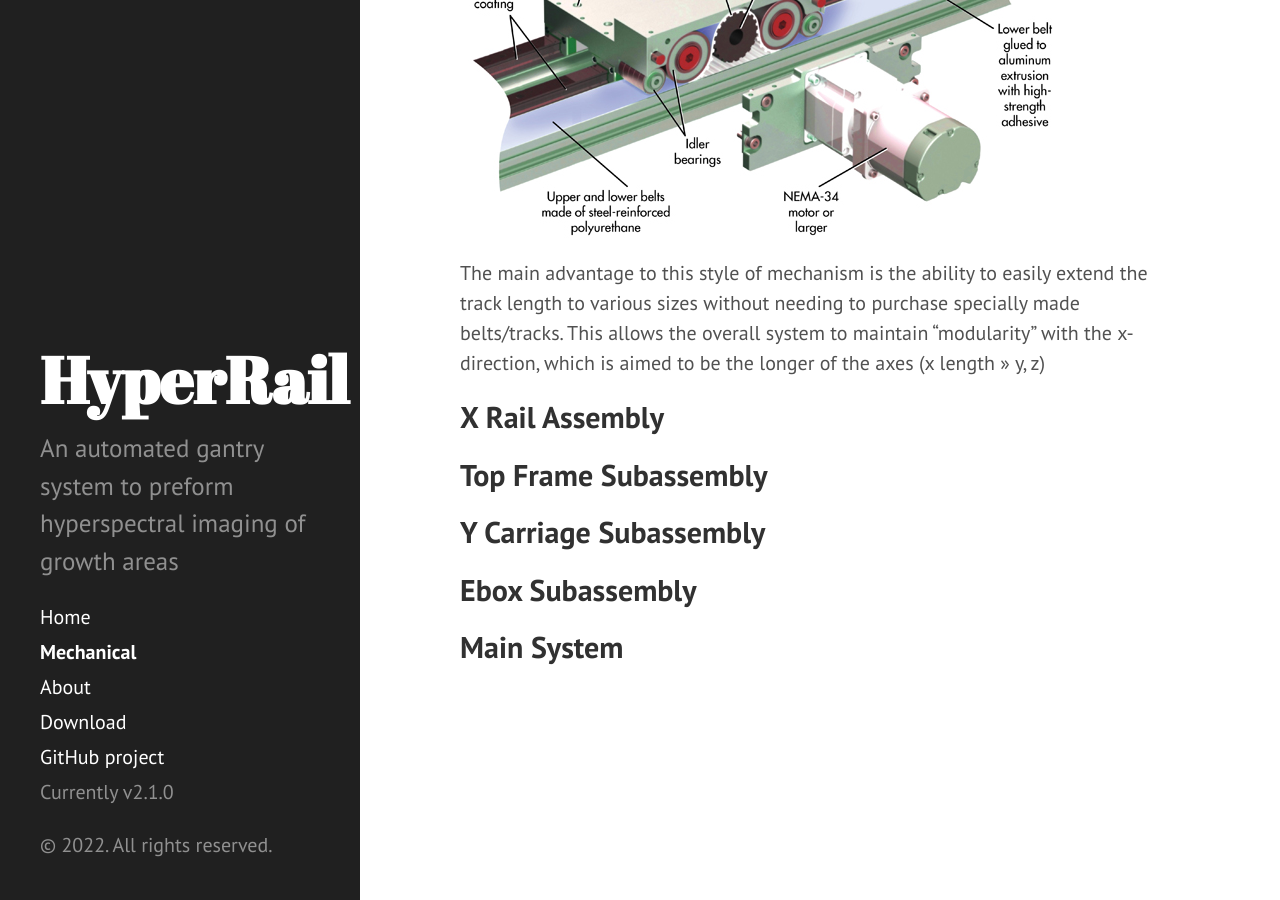
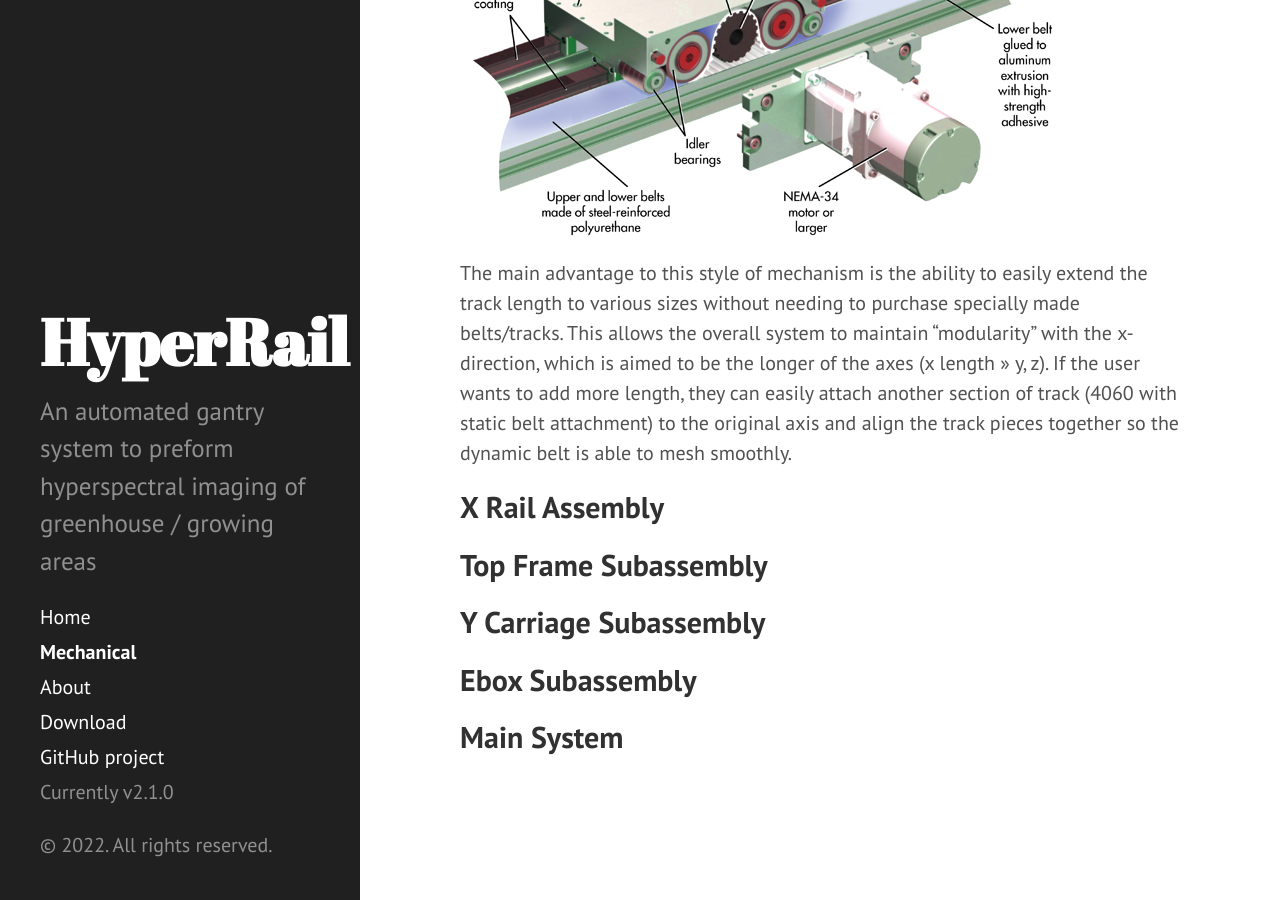
Before and after one commit to Jbruslind/Jbruslind.github.io, a Jekyll site: the page built from Mechanical.md, in a window 1280 px wide and 900 px high, scrolled down 1297 px. Built offline with Jekyll 4.4.1, drawn with Linux system fonts in a browser that asks for light colours.

Commit message:
update config

```diff
--- a/Mechanical.md
+++ b/Mechanical.md
@@ -17,7 +17,7 @@ The carriage assembly borrows ideas from the [Bell-Everman](https://www.bell-eve
 
 ![Bell-Everman Servo](https://raw.githubusercontent.com/Jbruslind/Jbruslind.github.io/main/assets/Mechanical_assets/BellEverMan.jpg "Bell Everman Servo")
 
-The main advantage to this style of mechanism is the ability to easily extend the track length to various sizes without needing to purchase specially made belts/tracks. This allows the overall system to maintain "modularity" with the x-direction, which is aimed to be the longer of the axes (x length >> y, z)
+The main advantage to this style of mechanism is the ability to easily extend the track length to various sizes without needing to purchase specially made belts/tracks. This allows the overall system to maintain "modularity" with the x-direction, which is aimed to be the longer of the axes (x length >> y, z). If the user wants to add more length, they can easily attach another section of track (4060 with static belt attachment) to the original axis and align the track pieces together so the dynamic belt is able to mesh smoothly.
 
 ## X Rail Assembly
 
--- a/_config.yml
+++ b/_config.yml
@@ -10,7 +10,7 @@ permalink:        pretty
 # Setup
 title:            HyperRail
 tagline:          'Automated Greenhouse Analysis'
-description:      'An automated gantry system to preform hyperspectral imaging of growth areas'
+description:      'An automated gantry system to preform hyperspectral imaging of greenhouse / growing areas'
 url:              http://hyde.getpoole.com
 baseurl:          /
 
```
Also changed, not shown: 1 other file.
